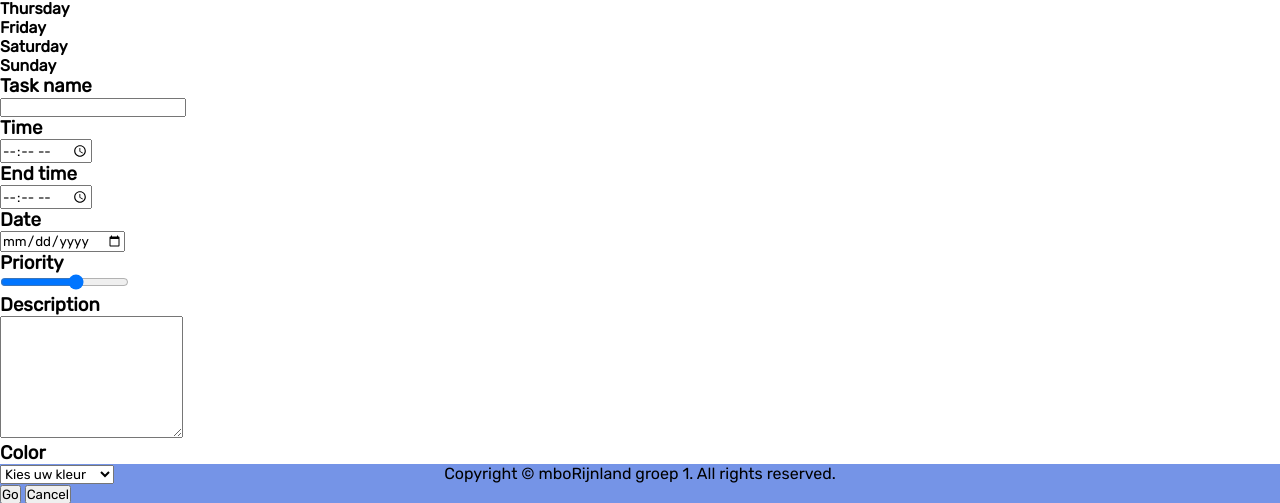
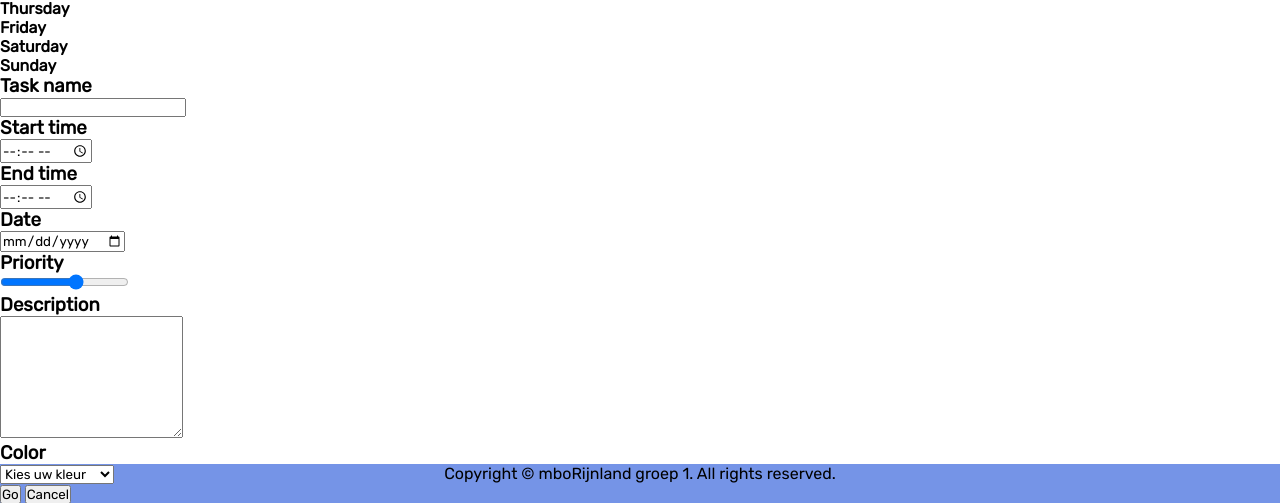
Before and after one commit to Ricyosma/My-P-A, a PHP site: page /index.php?page=dashboard in a window 1280 px wide. Shown: the part 230-733 px from the top of the page. Run offline with PHP 8.4, Linux system fonts and the light colour scheme; data comes from the database, SQL or seed files in the repository; some libraries are stand-ins or nearby versions.

Commit message:
edit start time

```diff
--- a/realisatie/pages/dashboard.php
+++ b/realisatie/pages/dashboard.php
@@ -78,7 +78,7 @@
                 <input type="text" name="taskName" id="taskName" placeholder="" require>
             </div>
             <div class="dashInfo">
-                <h3 class="title">Time</h3>
+                <h3 class="title">Start time</h3>
                 <input type="time" name="time" id="taskTime" require>
             </div>
             <div class="dashInfo">
```
